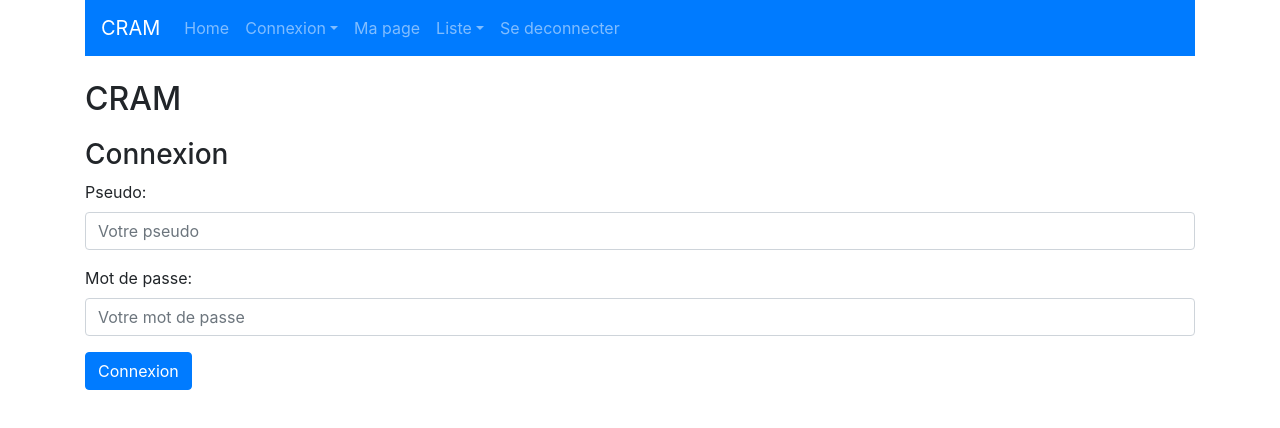
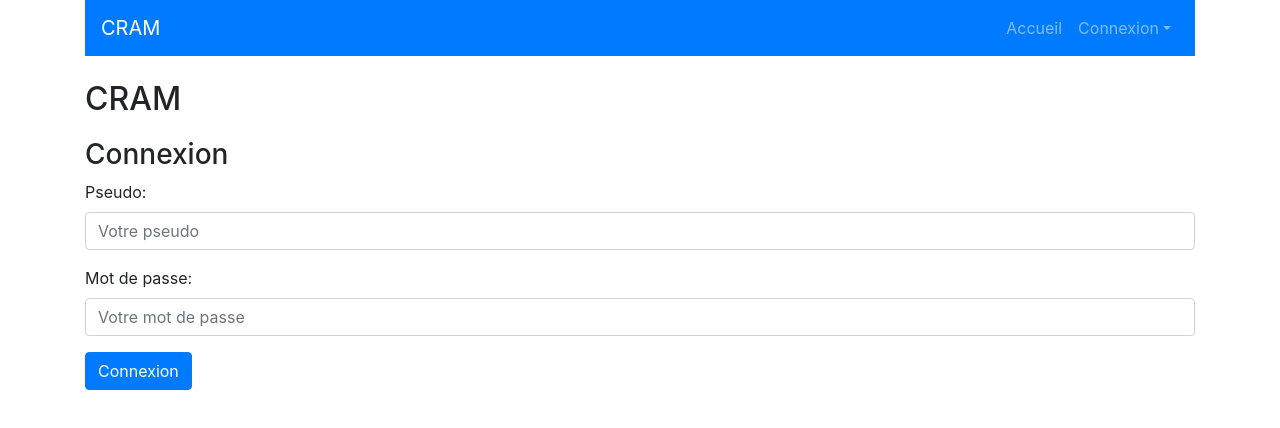
Before and after one commit to murielProton/Communaute-de-la-BD, a React (Create React App) app in the folder front-cram/: page /connexion in a window 1280 px wide. Shown: the top 428 px of the page. Built offline with nearby package versions, Linux system fonts and the light colour scheme.

Commit message:
Modification de la bar de navigation pour gérer le fait qu'on soit connecté. Impacte de Connexion/Deconnexion pour pouvoir mettre à jour l'état du state de App.js Ce qui déclanche un refresh de la barre de navigation (sinon il se passe rien !)

```diff
--- a/front-cram/src/App.js
+++ b/front-cram/src/App.js
@@ -1,5 +1,6 @@
-import React from 'react';
+import React, { Component }  from 'react';
 import { BrowserRouter as Router, Route } from "react-router-dom"; // Eu par npm install react-router-dom
+import Cookies from 'universal-cookie';
 import "bootstrap/dist/css/bootstrap.min.css"; // Eu par npm install react-bootstrap bootstrap
 // import './App.css';
 import Navbar from 'react-bootstrap/Navbar';
@@ -14,23 +15,12 @@ import SupprimeMembre from './components/membre-supprimer.component';
 import AjourMembre from './components/membre-maj.component';
 import ListeMembres from './components/membre-liste.component';
 // TODO changer la couleur de la nav bar {{color : "#db504a"}}
-function App() {
-
-  return (
-
-    <Router>
-    <div className="container">
-  <Navbar  bg = "primary"  variant="dark" expand="lg">
-  <Navbar.Brand href="/">CRAM</Navbar.Brand>
-  <Navbar.Toggle aria-controls="basic-navbar-nav" />
-  <Navbar.Collapse id="basic-navbar-nav">
-    <Nav className="mr-auto">
-      <Nav.Link href="/">Home</Nav.Link>
-      <NavDropdown title="Connexion" id="basic-nav-dropdown">
-        <NavDropdown.Item href="/inscription">Inscription</NavDropdown.Item>
-        <NavDropdown.Divider />
-        <NavDropdown.Item href="/connexion">Se connecter</NavDropdown.Item>
-      </NavDropdown>
+function LiensDisponiblesQuandConnecte(props) {
+  const pseudo = props.pseudo;
+  console.log("pseudo =" + pseudo);
+  if (pseudo) {
+    return <Nav className="mr-auto">
+      <Nav.Link href="/">Accueil</Nav.Link>
       <Nav.Link href="/liste" >Ma page</Nav.Link>
       <NavDropdown title="Liste" id="basic-nav-dropdown">
         <NavDropdown.Item href="/liste">Liste des membres</NavDropdown.Item>
@@ -40,22 +30,63 @@ function App() {
       </NavDropdown>
       <Nav.Link href="/deconnexion">Se deconnecter</Nav.Link>
     </Nav>
-  </Navbar.Collapse>
+  } else {
+    return <Nav className="mr-auto">
+      <Nav.Link href="/">Accueil</Nav.Link>
+      <NavDropdown title="Connexion" id="basic-nav-dropdown">
+        <NavDropdown.Item href="/inscription">Inscription</NavDropdown.Item>
+        <NavDropdown.Divider />
+        <NavDropdown.Item href="/connexion">Se connecter</NavDropdown.Item>
+      </NavDropdown>
+    </Nav>
+  }
+}
+class App extends Component {
+  constructor(props) {
+    super(props)
+    this.setPseudo = this.setPseudo.bind(this);
+    this.getPseudo = this.getPseudo.bind(this);
+    this.state = { pseudo: null,  cookies: new Cookies() }
+    if (this.state.cookies.get('Session')) {
+      this.state = { pseudo: this.state.cookies.get('Session') }
+    }
+
+  }
+  setPseudo(pseudo) {
+    console.log("Vieux Pseudo :" + this.state.pseudo);
+    this.setState({ pseudo: pseudo });
+    console.log("nouveau pseudo :" + this.state.pseudo);
+  }
+  getPseudo() {
+    return this.state.pseudo;
+  }
+  render() {
+    return (
+      <Router>
+        <div className="container">
+          <Navbar bg="primary" variant="dark" expand="lg">
+            <Navbar.Brand href="/">CRAM</Navbar.Brand>
+            <Navbar.Toggle aria-controls="basic-navbar-nav" />
+            <Navbar.Collapse id="basic-navbar-nav"/>
+              {/*TODO ajouter le nom du membre connecté*/}
+              <div className="collpase navbar-callapse">
+
+                    <LiensDisponiblesQuandConnecte pseudo={this.state.pseudo} />
+              </div>
             </Navbar>
-
-
-          <br/>
+            <br />
             <h2>CRAM</h2>
             {/* <Index/> */}
             <Route path="/inscription" exact component={InscriptionMembre} />
-        <Route path="/connexion" exact component={ConnexionMembre} />
-        <Route path="/deconnexion" exact component={DeconnexionMembre} />
+            <Route path="/connexion" render={(props) => <ConnexionMembre {...props} setPseudo={this.setPseudo} getPseudo={this.getPseudo} />} />
+            <Route path="/deconnexion" render={(props) => <DeconnexionMembre {...props} setPseudo={this.setPseudo} getPseudo={this.getPseudo} />} />
             <Route path="/profil/:id" exact component={ProfilMembre} />
             <Route path="/supprime/:id" exact component={SupprimeMembre} />
             <Route path="/ajour/:id" component={AjourMembre} />
-        <Route path="/liste" exact component={ListeMembres}/>
+            <Route path="/liste" exact component={ListeMembres} />
             </div>
           </Router>
     );
   }
+}
 export default App;
--- a/front-cram/src/components/membre-connexion.component.js
+++ b/front-cram/src/components/membre-connexion.component.js
@@ -57,7 +57,8 @@ export default class ConnexionMembre extends Component {
                 console.log("cookie", this.state.cookies.get('Session'));
                 // LoginProfile.setName(this.state.login);
                 // localStorage.setItem('username', this.state.login);
-                this.setState({ redirection: true })
+                this.setState({ redirection: true });
+                this.props.setPseudo(this.state.pseudo);
             })
             .catch(err => {
                 console.log(err);
--- a/front-cram/src/components/membre-deconnexion.component.js
+++ b/front-cram/src/components/membre-deconnexion.component.js
@@ -1,19 +1,23 @@
-import React from 'react';
+import React, {Component} from 'react';
 import { Redirect } from 'react-router';
 import Cookies from 'universal-cookie';
 
 
-const Deconnection = () => {
 
-    const cookies = new Cookies()
+export default class DeconnectionMembre extends Component {
 
-    cookies.remove('Session');
+    constructor(props) {
+        super(props);
+        const cookies = new Cookies()
 
+        cookies.remove('Session');
+        this.props.setPseudo(null);
+    }
+    render() {
     return(
         <div>
             <Redirect to="/connexion"/>;
         </div>
-    )
+    );
+    }
 }
-
-export default Deconnection;
```
Lines whose indentation alone changed are shown as unchanged.
